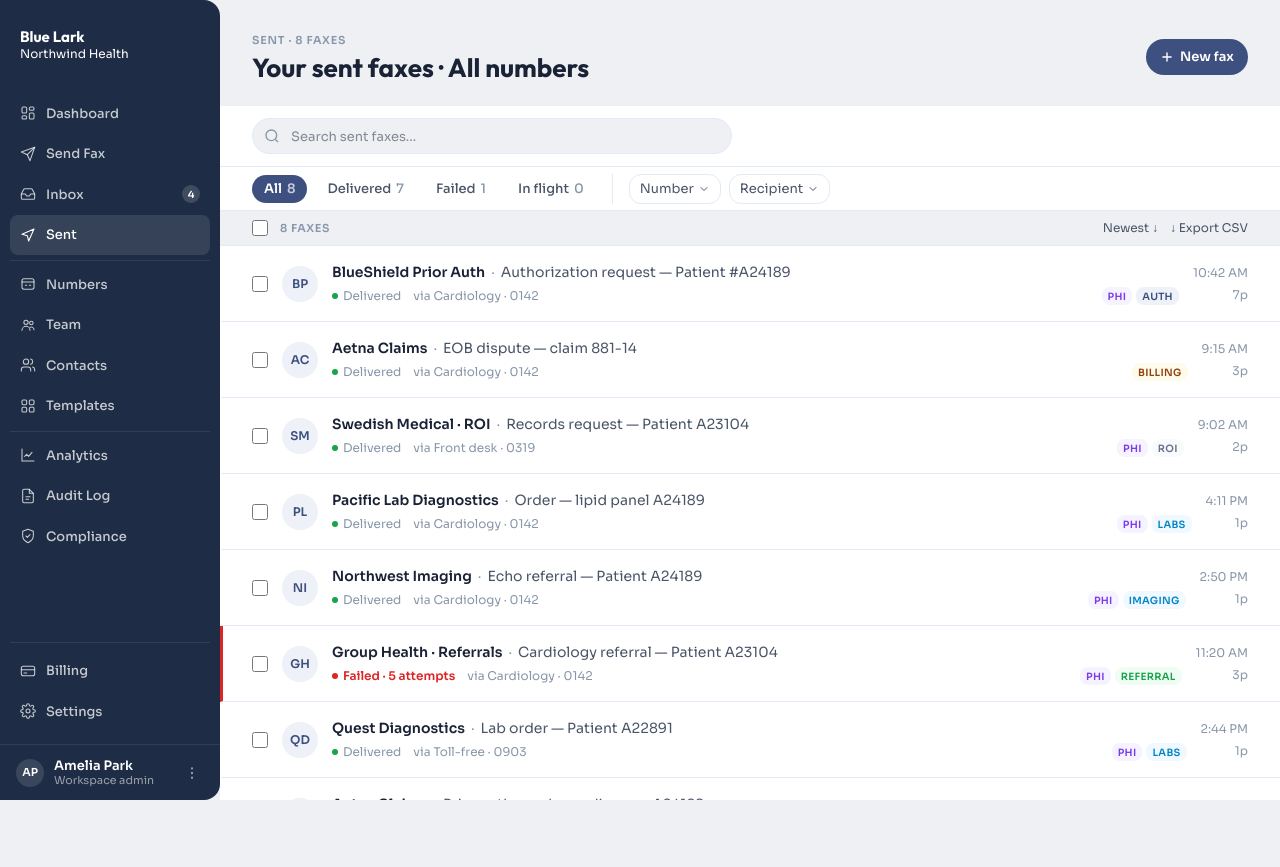
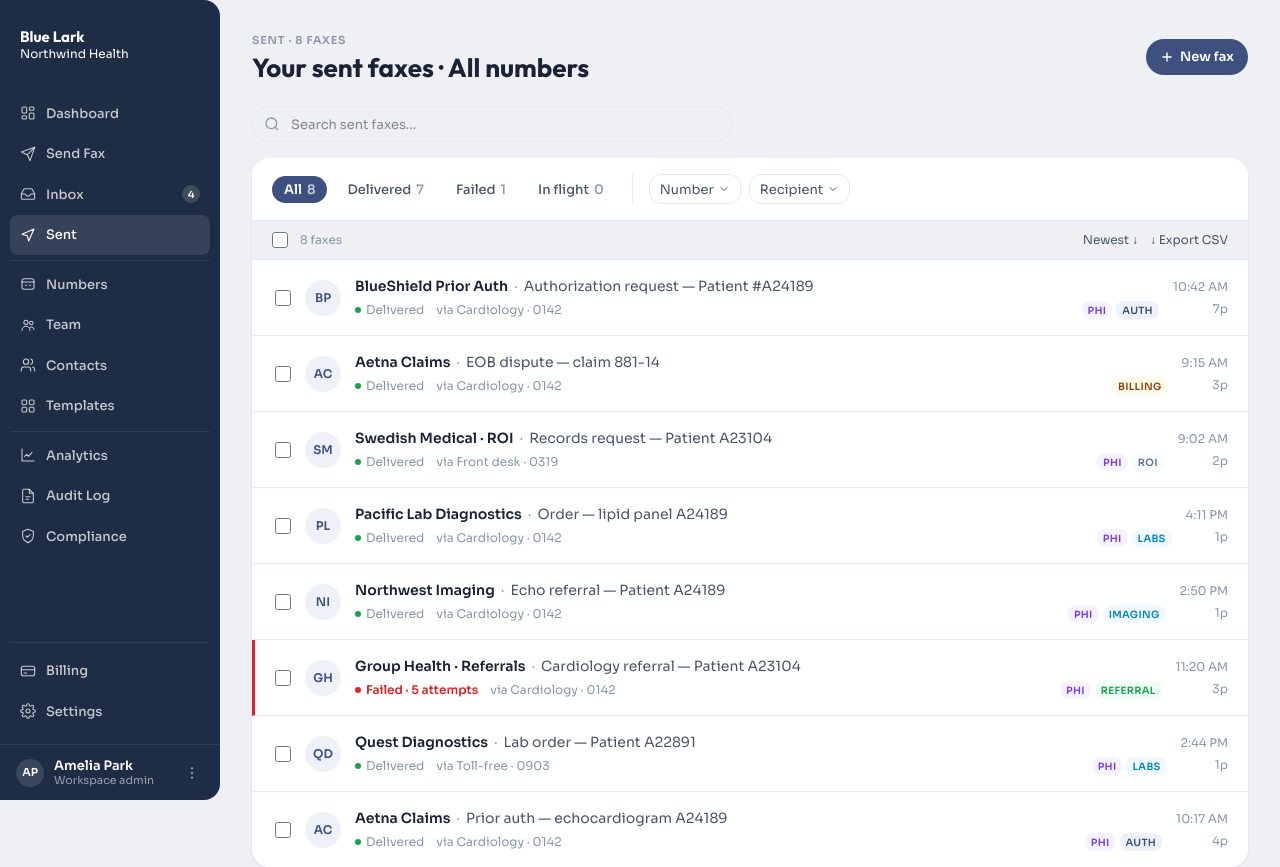
Before and after one commit to kschulze3142/design-prototype, a Next.js app: page /app/sent in a window 1280 px wide. Before the commit the page ends 800 px from the top, so only its background shows below. Built offline with nearby package versions, Linux system fonts and the light colour scheme.

Commit message:
style: inbox and sent card-based list layout

```diff
--- a/app/app/sent/page.tsx
+++ b/app/app/sent/page.tsx
@@ -155,7 +155,7 @@
 
 // ─── FAX ROW ──────────────────────────────────────────────────────────────────
 
-function FaxRow({ fax }: { fax: SentFaxItem }) {
+function FaxRow({ fax, isLast }: { fax: SentFaxItem; isLast?: boolean }) {
   const [hovered, setHovered] = useState(false);
 
   return (
@@ -167,16 +167,13 @@
         display: 'flex',
         alignItems: 'center',
         gap: 14,
-        paddingTop: 16,
-        paddingBottom: 16,
-        paddingRight: 32,
-        paddingLeft: 29,
-        borderBottom: '1px solid var(--color-border)',
+        padding: '16px 20px',
+        borderBottom: isLast ? 'none' : '1px solid var(--color-border)',
         borderLeft: fax.status === 'failed' ? '3px solid var(--color-failed)' : '3px solid transparent',
         cursor: 'pointer',
         transition: 'background var(--duration-fast)',
         textDecoration: 'none',
-        background: hovered ? 'var(--color-primary-subtle)' : 'white',
+        background: hovered ? 'var(--color-primary-subtle)' : 'var(--color-surface)',
       }}
     >
       {/* Checkbox */}
@@ -347,16 +344,13 @@
 
   return (
     <div style={{
-      height: '100vh',
-      overflow: 'hidden',
-      margin: '0 -32px',
       display: 'flex',
       flexDirection: 'column',
     }}>
 
       {/* Page header */}
       <div style={{
-        padding: '32px 32px 24px',
+        padding: '32px 0 24px',
         display: 'flex',
         alignItems: 'flex-start',
         justifyContent: 'space-between',
@@ -390,9 +384,8 @@
         </Button>
       </div>
 
-      {/* Search row */}
-      <div style={{ padding: '12px 32px', background: 'white', borderBottom: '1px solid var(--color-border)', flexShrink: 0 }}>
-        <div style={{ position: 'relative', width: '480px' }}>
+      {/* Search bar — sits on page background */}
+      <div style={{ position: 'relative', width: 480, marginBottom: 16 }}>
         <svg
           style={{ position: 'absolute', left: '12px', top: '50%', transform: 'translateY(-50%)', width: '16px', height: '16px', color: 'var(--color-text-tertiary)', pointerEvents: 'none', zIndex: 1 }}
           fill="none" stroke="currentColor" strokeWidth={2} viewBox="0 0 24 24"
@@ -420,13 +413,12 @@
           }}
         />
 
-          {/* Autosuggest dropdown */}
         {searchFocused && (
           <div style={{
             position: 'absolute', top: 'calc(100% + 4px)', left: 0,
             width: '480px', background: 'white',
             border: '1px solid var(--color-border)',
-              borderRadius: 'var(--radius-md)',
+            borderRadius: 'var(--radius-lg)',
             boxShadow: 'var(--shadow-panel)',
             zIndex: 100, overflow: 'hidden',
           }}>
@@ -546,18 +538,23 @@
           </div>
         )}
       </div>
-      </div>
 
-      {/* Filter bar */}
+      {/* Main list card */}
       <div style={{
-        background: 'white',
+        background: 'var(--color-surface)',
+        borderRadius: 'var(--radius-lg)',
+        boxShadow: 'var(--shadow-card)',
+        overflow: 'hidden',
+      }}>
+
+        {/* Filter tabs row */}
+        <div style={{
+          padding: '16px 20px',
           borderBottom: '1px solid var(--color-border)',
-        padding: '0 32px',
-        height: 44,
+          background: 'var(--color-surface)',
           display: 'flex',
           alignItems: 'center',
           gap: 8,
-        flexShrink: 0,
         }}>
           {TABS.map(tab => (
             <button
@@ -623,22 +620,11 @@
           </div>
         </div>
 
-      {/* List container */}
+        {/* Column header row */}
         <div style={{
-        flex: 1,
-        overflowY: 'auto',
-        scrollbarWidth: 'thin',
-        scrollbarColor: 'var(--color-border) transparent',
-        background: 'white',
-      }}>
-        {/* List header row */}
-        <div style={{
-          position: 'sticky',
-          top: 0,
-          zIndex: 10,
           background: 'var(--color-bg)',
           borderBottom: '1px solid var(--color-border)',
-          padding: '8px 32px',
+          padding: '10px 20px',
           display: 'flex',
           alignItems: 'center',
           gap: 12,
@@ -649,10 +635,7 @@
           />
           <span style={{
             fontFamily: 'var(--font-body)',
-            fontSize: 11,
-            fontWeight: 600,
-            letterSpacing: '0.06em',
-            textTransform: 'uppercase',
+            fontSize: 12,
             color: 'var(--color-text-tertiary)',
           }}>
             {filtered.length} faxes
@@ -687,9 +670,10 @@
           </div>
         </div>
 
+        {/* Rows */}
         {filtered.length === 0 ? (
           <div style={{
-            padding: '64px 32px',
+            padding: '64px 20px',
             textAlign: 'center',
             fontFamily: 'var(--font-body)',
             fontSize: 14,
@@ -698,7 +682,7 @@
             Nothing here. Try another filter.
           </div>
         ) : (
-          filtered.map(fax => <FaxRow key={fax.id} fax={fax} />)
+          filtered.map((fax, i) => <FaxRow key={fax.id} fax={fax} isLast={i === filtered.length - 1} />)
         )}
       </div>
     </div>
```
Also changed, not shown: app/app/inbox/page.tsx (+24 -52 lines). Lines whose indentation alone changed are shown as unchanged.
